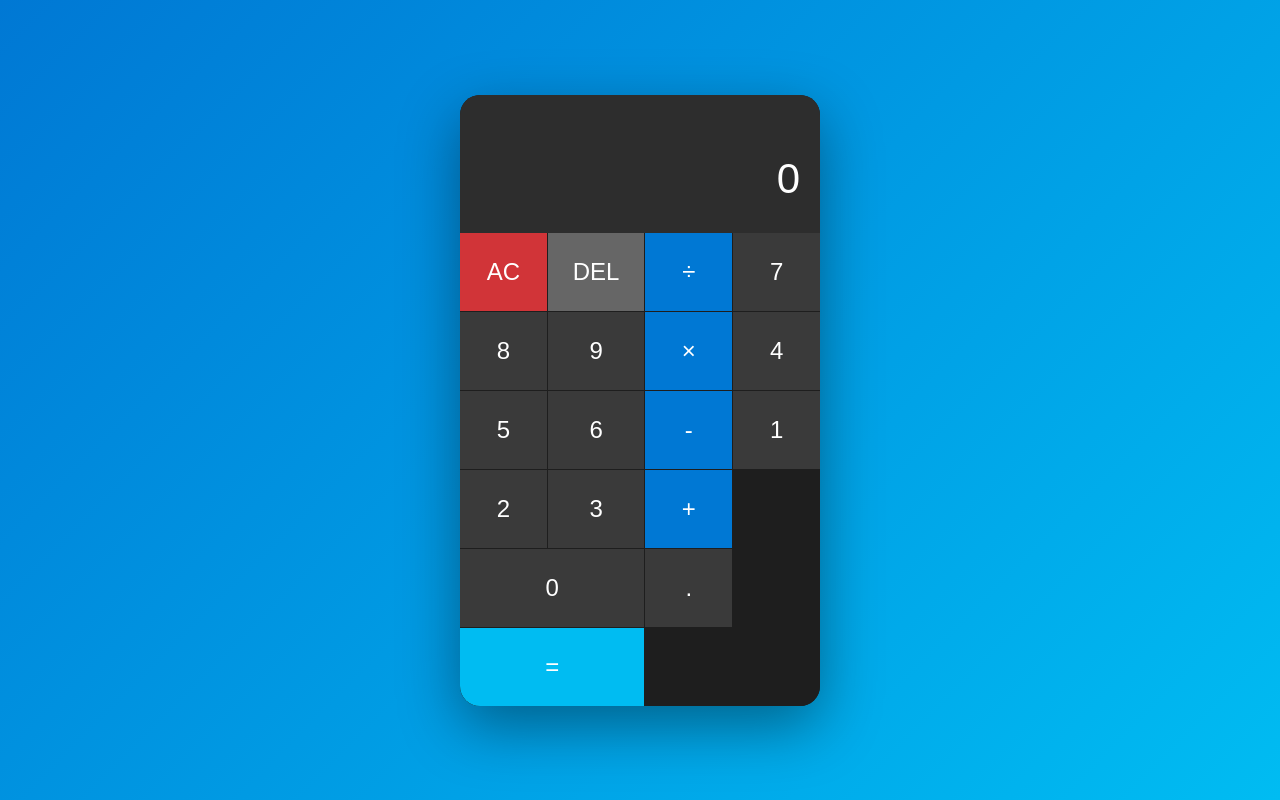
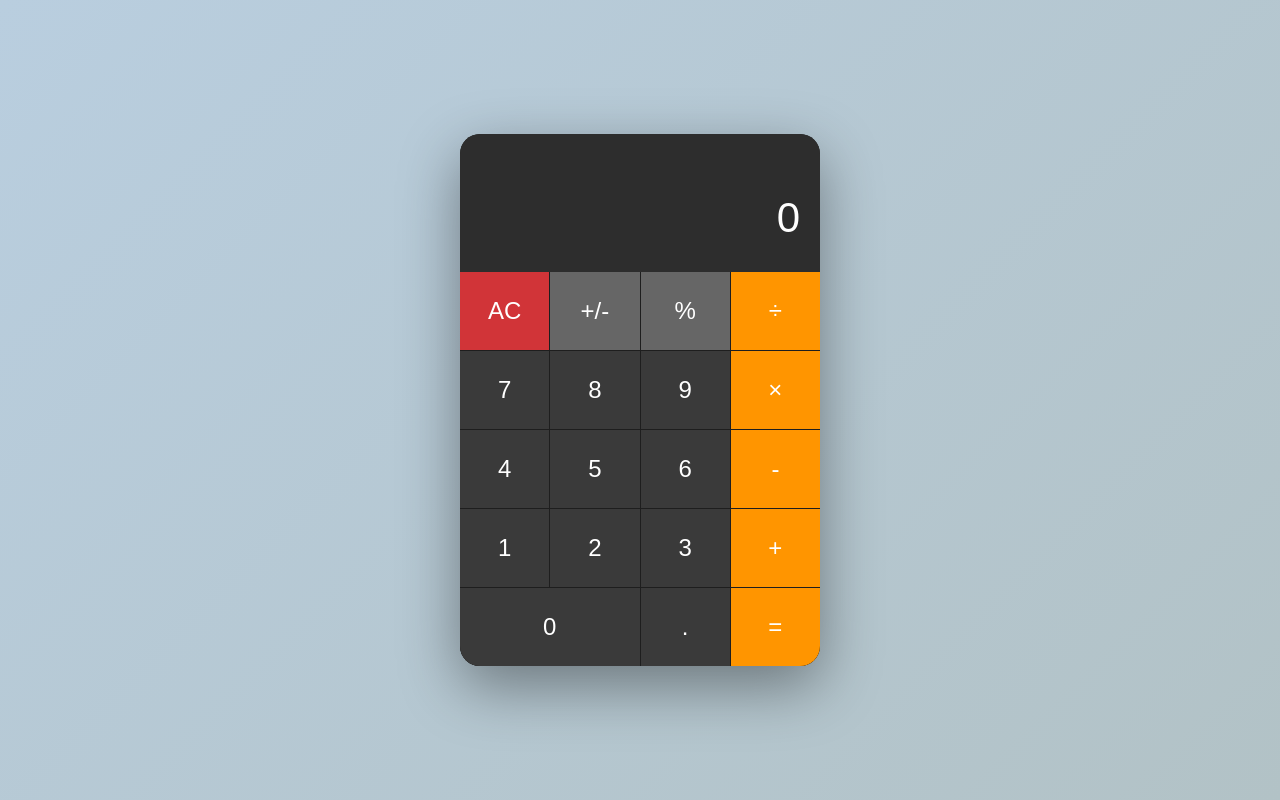
Before and after one commit to noifex/azure-calculator, a plain HTML site: page index.html in a window 1280 px wide. Drawn offline with Linux system fonts and the light colour scheme.

Commit message:
fix the layout

```diff
--- a/index.html
+++ b/index.html
@@ -14,7 +14,8 @@
         </div>
         <div class="buttons">
             <button class="btn btn-clear" onclick="clearAll()">AC</button>
-            <button class="btn btn-delete" onclick="deleteNum()">DEL</button>
+            <button class="btn btn-delete" onclick="deleteNum()">+/-</button>
+            <button class="btn btn-delete" onclick="percent()">%</button>
             <button class="btn btn-operator" onclick="appendOperator('÷')">÷</button>
             <button class="btn btn-number" onclick="appendNumber('7')">7</button>
             <button class="btn btn-number" onclick="appendNumber('8')">8</button>
--- a/script.js
+++ b/script.js
@@ -82,6 +82,12 @@ function deleteNum() {
     updateDisplay();
 }
 
+function percent() {
+    if (currentOperand === '') return;
+    currentOperand = (parseFloat(currentOperand) / 100).toString();
+    updateDisplay();
+}
+
 // Keyboard support
 document.addEventListener('keydown', function(event) {
     if (event.key >= '0' && event.key <= '9') {
--- a/style.css
+++ b/style.css
@@ -6,7 +6,7 @@
 
 body {
     font-family: 'Arial', sans-serif;
-    background: linear-gradient(135deg, #0078d4 0%, #00bcf2 100%);
+    background: linear-gradient(135deg, #b9cedf 0%, #b2c2c6 100%);
     min-height: 100vh;
     display: flex;
     justify-content: center;
@@ -77,12 +77,12 @@ body {
 }
 
 .btn-operator {
-    background: #0078d4;
+    background: #ff9500;
     color: white;
 }
 
 .btn-operator:hover {
-    background: #106ebe;
+    background: #cc7700;
 }
 
 .btn-clear {
@@ -102,12 +102,12 @@ body {
 }
 
 .btn-equals {
-    background: #00bcf2;
-    grid-column: span 2;
+    background: #ff9500;
+    color: white;
 }
 
 .btn-equals:hover {
-    background: #00a0d2;
+    background: #cc7700;
 }
 
 .btn-zero {
```
Also changed, not shown: 1 other file.
